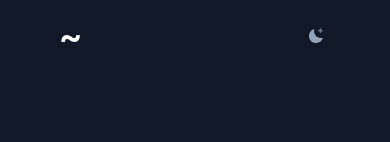
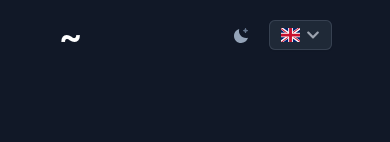
Before and after one commit to vncsmyrnk/portfolio, a React (Create React App) app in the folder app/: page / in a window 390 px wide. Shown: the top 142 px of the page. Built offline with nearby package versions, Linux system fonts and the light colour scheme.

Commit message:
Adding language switch button

```diff
--- a/app/package.json
+++ b/app/package.json
@@ -11,6 +11,7 @@
     "@testing-library/user-event": "^13.5.0",
     "@visx/visx": "^3.10.2",
     "@visx/wordcloud": "^3.3.0",
+    "flag-icons": "^7.2.1",
     "framer-motion": "^11.1.9",
     "i18next": "^23.11.4",
     "i18next-http-backend": "^2.5.1",
--- a/app/src/App.js
+++ b/app/src/App.js
@@ -1,6 +1,7 @@
 import './App.css';
 import Project from './Project';
 import DarkModeSwitch from './DarkModeSwitch';
+import LanguageSwitch from './LanguageSwitch';
 import { useInView } from 'react-intersection-observer'
 import { FaLinkedin, FaEnvelope, FaPhone, FaGithub, FaReact } from 'react-icons/fa';
 import Carousel from 'react-multi-carousel';
@@ -133,10 +134,14 @@ def analyze():
                   <li>
                     <DarkModeSwitch />
                   </li>
+                  <li>
+                    <LanguageSwitch />
+                  </li>
                 </ul>
               </div>
-              <div className="sm:hidden">
-                <DarkModeSwitch />
+              <div className="sm:hidden flex">
+                <DarkModeSwitch className="mx-3" />
+                <LanguageSwitch />
               </div>
             </div>
           </nav>
--- a/app/src/DarkModeSwitch.js
+++ b/app/src/DarkModeSwitch.js
@@ -1,4 +1,4 @@
-function DarkModeSwitch() {
+function DarkModeSwitch(props) {
   const toggleToDarkMode = () => {
     document.documentElement.classList.add('dark')
   }
@@ -8,7 +8,7 @@ function DarkModeSwitch() {
   }
 
   return (
-    <div className="flex flex-col justify-center">
+    <div className={"flex flex-col justify-center " + props.className}>
       <label className="relative cursor-pointer p-2" htmlFor="light-switch">
         <span onClick={toggleToDarkMode}>
           <svg className="dark:hidden" width="16" height="16" xmlns="http://www.w3.org/2000/svg">
--- /dev/null
+++ b/app/src/LanguageSwitch.js
@@ -0,0 +1,52 @@
+import { useState } from 'react';
+import { FaChevronDown } from 'react-icons/fa';
+import i18n from './i18n/config.js'
+
+function LanguageSwitch(props) {
+  const [areDropDownOptionsVisible, setDropDownOptionsVisible] = useState(false);
+  const [language, setLanguage] = useState(i18n.language);
+
+  const toggleDDClickHandler = (e) => {
+    setDropDownOptionsVisible(!areDropDownOptionsVisible);
+  }
+
+  const closeDDClickHandler = (e) => {
+    setDropDownOptionsVisible(false);
+  }
+
+  const optionClickHandler = (e) => {
+    const newLang = e.target.getAttribute('lang-value');
+    setLanguage(newLang);
+    i18n.changeLanguage(newLang);
+    closeDDClickHandler()
+  }
+
+  const languageFlagAssociation = {
+    en: 'gb',
+    'pt-BR': 'br',
+  };
+
+  return (
+    <div className={"relative inline-block text-left" + props.className}>
+      <div>
+        <button onClick={toggleDDClickHandler} type="button" className="inline-flex w-full justify-center gap-x-1.5 rounded-md bg-white dark:bg-gray-800 px-3 py-2 text-sm font-semibold text-gray-900 dark:text-gray-400 shadow-sm ring-1 ring-inset ring-gray-300 dark:ring-gray-700" id="menu-button" aria-expanded="true" aria-haspopup="true">
+        <span className={"fi fi-" + languageFlagAssociation[language] } />
+        <FaChevronDown />
+        </button>
+      </div>
+
+      <div className={"absolute right-0 z-10 mt-2 w-40 origin-top-right rounded-md text-gray-900 dark:text-gray-200 bg-white dark:bg-gray-800 shadow-lg ring-1 ring-black ring-opacity-5 focus:outline-none " + (areDropDownOptionsVisible ? "" : "hidden")} role="menu" aria-orientation="vertical" aria-labelledby="menu-button" tabindex="-1">
+        <div className="my-1 cursor-pointer" role="none">
+          <button onClick={optionClickHandler} className="w-full text-left px-4 py-2 text-sm dark:hover:bg-gray-900" role="menuitem" tabIndex="-1" id="menu-item-1" lang-value="en">
+            <span className="fi fi-gb mr-2" />English
+          </button>
+          <button onClick={optionClickHandler} className="w-full text-left block px-4 py-2 text-sm dark:hover:bg-gray-900" role="menuitem" tabIndex="-1" id="menu-item-2" lang-value="pt-BR">
+            <span className="fi fi-br mr-2" />Português
+          </button>
+        </div>
+      </div>
+    </div>
+  );
+}
+
+export default LanguageSwitch;
--- a/app/src/index.js
+++ b/app/src/index.js
@@ -6,6 +6,8 @@ import './index.css';
 import App from './App';
 import reportWebVitals from './reportWebVitals';
 import './i18n/config.js'
+import '/node_modules/flag-icons/css/flag-icons.min.css';
+import 'react-multi-carousel/lib/styles.css';
 
 const root = ReactDOM.createRoot(document.getElementById('root'));
 root.render(
```
Also changed, not shown: 1 other file (tests, documents, lock files or other folders).
